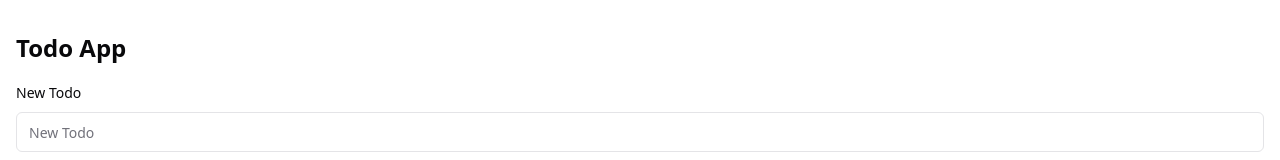
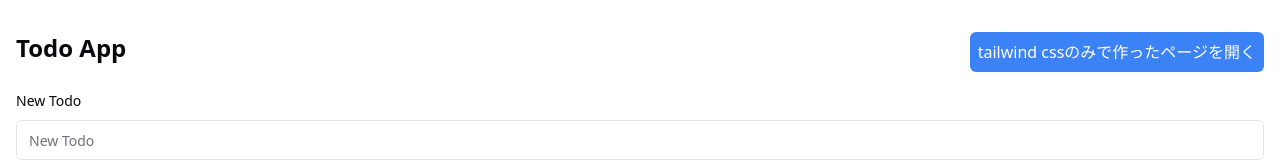
Before and after one commit to takumiuma/react-todo, a Next.js app: page /todo in a window 1280 px wide. Shown: the top 160 px of the page. Built offline with nearby package versions, Linux system fonts and the light colour scheme; no server answers.

Commit message:
ルーティング実装

```diff
--- a/src/app/page.tsx
+++ b/src/app/page.tsx
@@ -1,6 +1,6 @@
 // サーバーコンポーネント。初期描画時にサーバーサイドでデータを取得する。
 
-import { TodoView } from "@/pages/todoView";
+import TodoView from "@/pages/todoView";
 
 // getServerSidePropsはapp/でサポートされてないようなので、後々別ディレクトレクトりに作成する
 // Read more: https://nextjs.org/docs/app/building-your-application/data-fetching
--- a/src/app/todo/page.tsx
+++ b/src/app/todo/page.tsx
@@ -4,6 +4,7 @@ import { useState, useEffect } from "react";
 import { z } from "zod";
 import { zodResolver } from "@hookform/resolvers/zod";
 import { useForm } from "react-hook-form";
+import { useRouter } from "next/navigation";
 import { Button } from "@/components/ui/button";
 import { Input } from "@/components/ui/input";
 import {
@@ -45,6 +46,8 @@ const formSchema = z.object({
 });
 
 export default function Page() {
+  const router = useRouter();
+
   const { fetchTodos, createTodo, updateTodo, deleteTodo } = useTodoService();
   const [todos, setTodos] = useState<Todo[]>([]);
   const [editingTodo, setEditingTodo] = useState<Todo>({
@@ -125,7 +128,15 @@ export default function Page() {
   return (
     <div className="p-4">
       <div className="mt-4">
-        <h1 className="text-2xl font-bold mb-4">Todo App</h1>
+        <div className="flex justify-between mb-4">
+          <span className="text-2xl font-bold">Todo App</span>
+          <button
+            onClick={() => router.push("/")}
+            className="p-2 bg-blue-500 text-white rounded-md hover:bg-blue-600"
+          >
+            tailwind cssのみで作ったページを開く
+          </button>
+        </div>
         <Form {...form}>
           <form onSubmit={form.handleSubmit(onSubmit)} className="space-y-8">
             <FormField
--- a/src/pages/todoView.tsx
+++ b/src/pages/todoView.tsx
@@ -3,9 +3,12 @@
 import { useState, useEffect } from "react";
 import { Todo, useTodoService } from "@/services/TodoService";
 import Modal from "@/components/Modal";
+import { useRouter } from "next/navigation";
 
-export function TodoView() {
+export default function TodoView() {
   // export default function TodoView({ initialTodos }: TodoViewProps) {
+  const router = useRouter();
+
   const { fetchTodos, createTodo, updateTodo, deleteTodo } = useTodoService();
   const [todos, setTodos] = useState<Todo[]>([]);
   const [newTodo, setNewTodo] = useState<Todo>({
@@ -84,7 +87,15 @@ export function TodoView() {
 
   return (
     <div className="p-4">
-      <h1 className="text-2xl font-bold mb-4">Todo App</h1>
+      <div className="flex justify-between mb-4">
+        <span className="text-2xl font-bold">Todo App</span>
+        <button
+          onClick={() => router.push("/todo")}
+          className="p-2 bg-gray-500 text-white rounded-md hover:bg-gray-600"
+        >
+          shadcn/uiで作ったページを開く
+        </button>
+      </div>
       <input
         type="text"
         value={newTodo.title}
```
